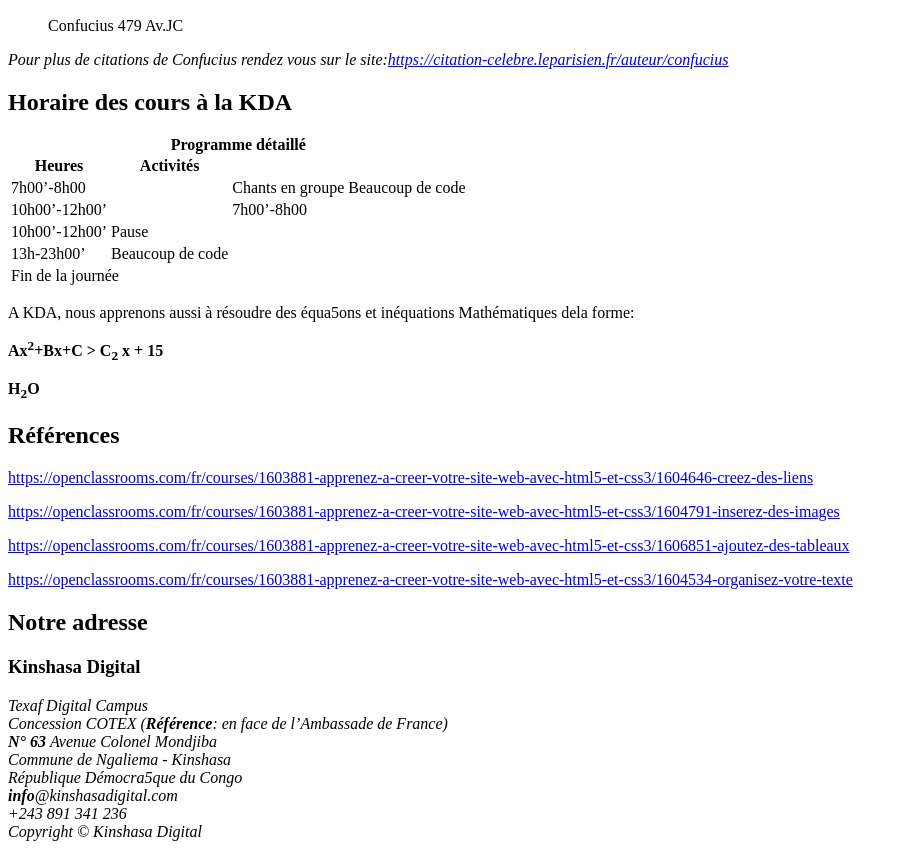
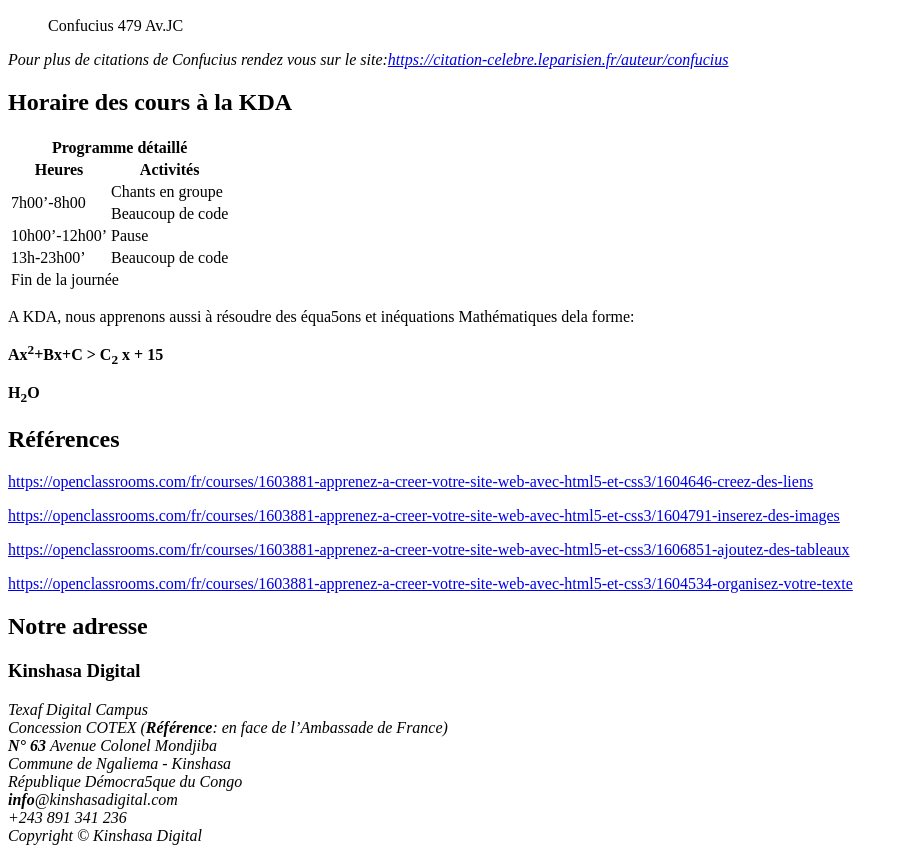
Before and after one commit to Rosaire-KOTA-KDA-2021/tp2-HTML, a plain HTML site: page index.html in a window 1280 px wide. Shown: the part 1040-1893 px from the top of the page, without its empty margins (0-909 px from the left). Drawn offline with Linux system fonts and the light colour scheme.

Commit message:
correction du tableau

```diff
--- a/index.html
+++ b/index.html
@@ -44,8 +44,10 @@
         <section>
             <h2>Horaire des cours à la KDA</h2>
             <table>
-                <caption><strong>Programme détaillé</strong></caption>
                 <thead>
+                    <tr>
+                        <th colspan="2">Programme détaillé</th>
+                    </tr>
                    <tr>
                     <th>Heures</th>
                     <th>Activités</th>
@@ -53,16 +55,11 @@
                 </thead>
                 <tbody>
                     <tr>
-                        <td>7h00’-8h00</td>
-                        <td rowspan="2">
-                           <td>Chants en groupe</td>
-                           <td>Beaucoup de code</td>
-                        </td>
-
+                        <td rowspan="2">7h00’-8h00</td>
+                        <td>Chants en groupe</td>
                     </tr>
                     <tr>
-                        <td>10h00’-12h00’</td>
-                        <td>7h00’-8h00</td>
+                        <td>Beaucoup de code</td>
                     </tr>
                     <tr>
                         <td>10h00’-12h00’</td>
```
